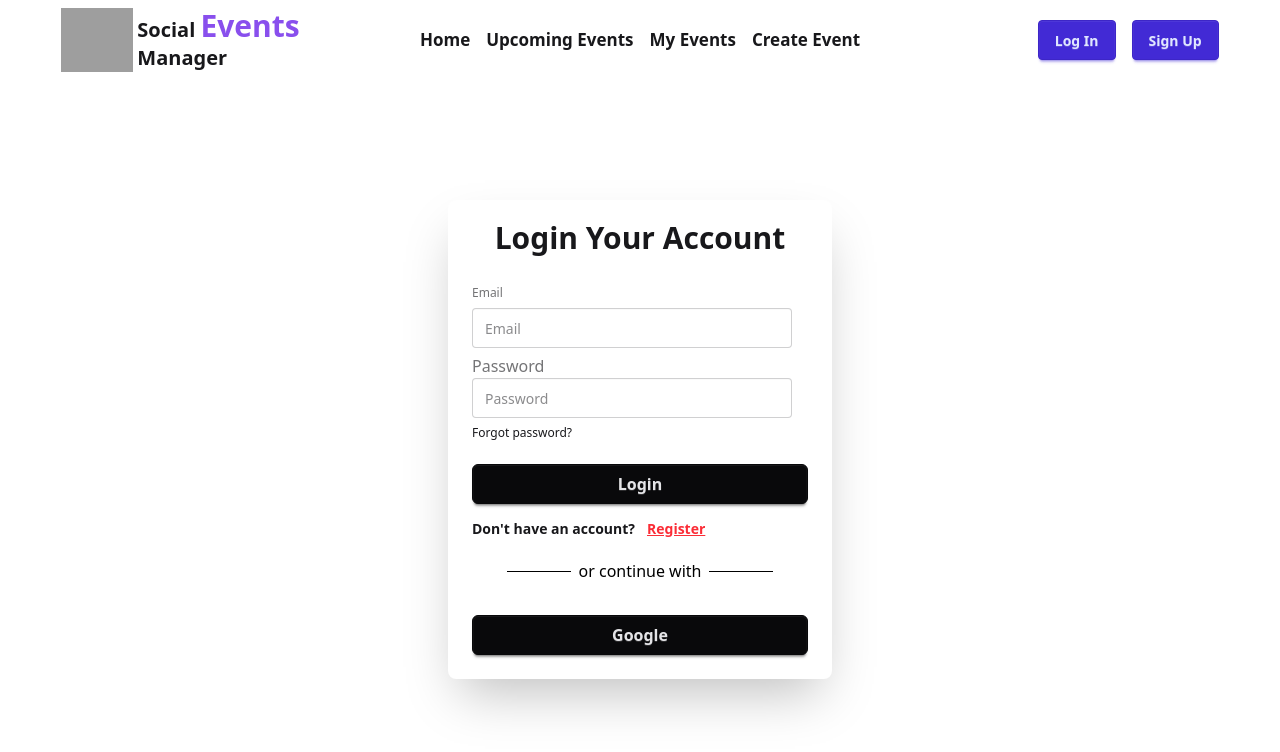
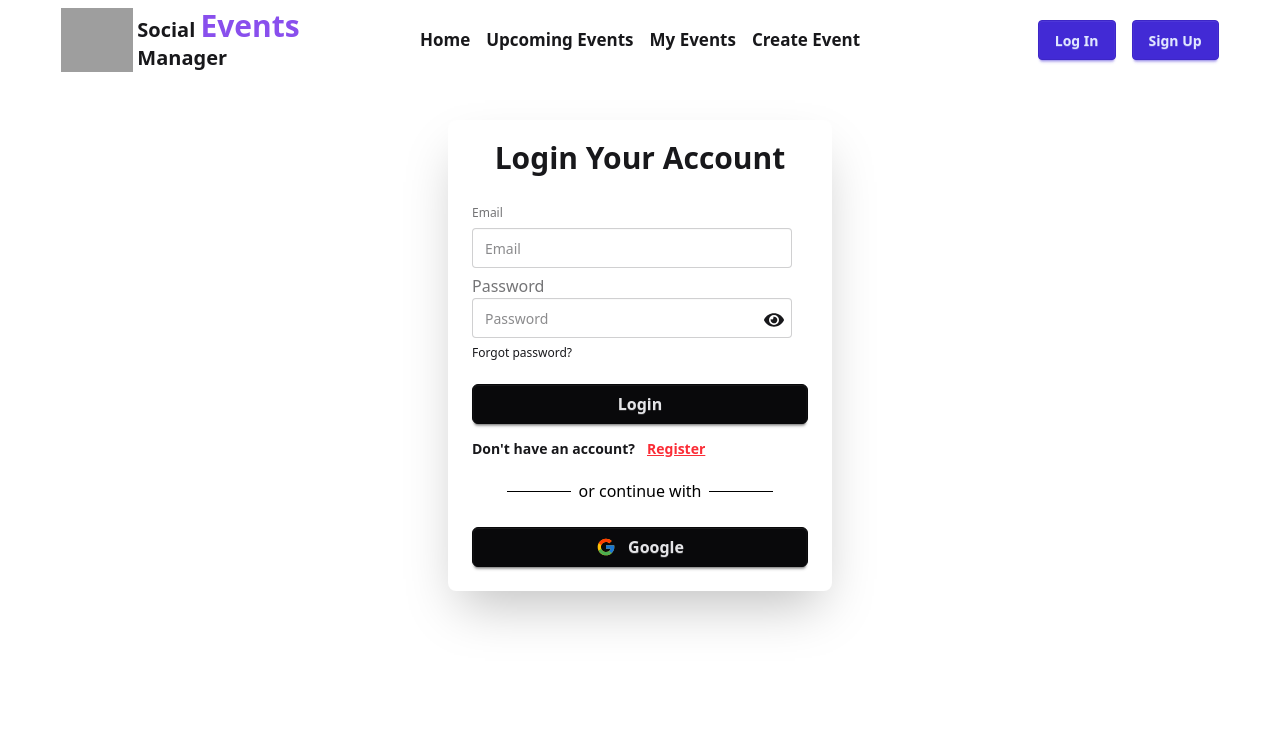
Before and after one commit to imtiaz8936/PH-Social-Dev-Events-Client, a React (Vite) app: page /auth-login in a window 1280 px wide. Shown: the top 752 px of the page. Built offline with nearby package versions, Linux system fonts and the light colour scheme; grey boxes are pictures that could not be loaded.

Commit message:
user registration functionality implemented

```diff
--- a/package.json
+++ b/package.json
@@ -15,6 +15,8 @@
     "firebase": "^12.5.0",
     "react": "^19.1.1",
     "react-dom": "^19.1.1",
+    "react-hot-toast": "^2.6.0",
+    "react-icons": "^5.5.0",
     "react-router": "^7.9.5",
     "tailwindcss": "^4.1.17"
   },
--- a/src/Pages/Login.jsx
+++ b/src/Pages/Login.jsx
@@ -1,9 +1,13 @@
-import React from "react";
+import React, { useState } from "react";
+import { FaEye } from "react-icons/fa";
+import { FcGoogle } from "react-icons/fc";
+import { IoEyeOff } from "react-icons/io5";
 import { Link } from "react-router";
 
 const Login = () => {
+  const [show, setShow] = useState(false);
   return (
-    <div className="max-w-7xl mx-auto flex justify-center items-center mt-30">
+    <div className="max-w-7xl mx-auto flex justify-center items-center mt-10">
       <title>Login</title>
       <div className="card bg-base-100 w-full max-w-sm shrink-0 shadow-2xl">
         <h1 className="font-bold text-3xl text-center mt-5">
@@ -24,12 +28,17 @@ const Login = () => {
                   Password
                 </label>
                 <input
-                  type="password"
+                  type={show ? "text" : "password"}
                   name="password"
                   placeholder="Password"
                   className="input"
                 />
-                <span className="absolute right-6 top-9 cursor-pointer z-50"></span>
+                <span
+                  onClick={() => setShow(!show)}
+                  className="absolute right-6 top-9 cursor-pointer z-50"
+                >
+                  {show ? <IoEyeOff size={20} /> : <FaEye size={20} />}
+                </span>
               </div>
               <div>
                 <a className="link link-hover">Forgot password?</a>
@@ -42,7 +51,7 @@ const Login = () => {
               </button>
               <p className="flex flex-inline gap-3 font-semibold text-[14px] mt-2">
                 Don't have an account?
-                <Link to="/auth/register" className="text-red-500 underline">
+                <Link to="/auth-register" className="text-red-500 underline">
                   Register
                 </Link>
               </p>
@@ -55,9 +64,9 @@ const Login = () => {
           </div>
           <button
             type="button"
-            className="flex items-center justify-center gap-3 btn btn-neutral mt-4 text-[16px] px-5 py-2 rounded-md w-full font-semibold hover:text-black hover:bg-gray-100 transition-colors cursor-pointer"
+            className="flex items-center justify-center gap-3 btn btn-neutral mt-2 text-[16px] px-5 py-2 rounded-md w-full font-semibold hover:text-black hover:bg-gray-100 transition-colors cursor-pointer"
           >
-            Google
+            <FcGoogle size={20}></FcGoogle> Google
           </button>
         </div>
       </div>
--- a/src/Pages/Register.jsx
+++ b/src/Pages/Register.jsx
@@ -1,14 +1,50 @@
-import React from "react";
-import { Link } from "react-router";
+import React, { useState } from "react";
+import { use } from "react";
+import { Link, useNavigate } from "react-router";
+import { AuthContext } from "../Contexts/AuthContext/AuthContext";
+import { IoEyeOff } from "react-icons/io5";
+import { FaEye } from "react-icons/fa";
+import toast from "react-hot-toast";
+import { FcGoogle } from "react-icons/fc";
 
 const Register = () => {
+  const [show, setShow] = useState(false);
+  const { createUser, updateProfileFunc, setUser } = use(AuthContext);
+  const navigate = useNavigate();
+
+  const handleCreateUser = (e) => {
+    e.preventDefault();
+    const form = e.target;
+    const displayName = form.name?.value;
+    const photoURL = form.photoURL?.value;
+    const email = form.email.value;
+    const password = form.password.value;
+
+    createUser(email, password)
+      .then((userCredential) => {
+        updateProfileFunc(displayName, photoURL)
+          .then(() => {
+            console.log(userCredential.user);
+            setUser(null);
+            toast.success("You Successfully Registered");
+            navigate("/auth-login");
+          })
+          .catch((error) => {
+            toast.error(error);
+          });
+      })
+      .catch((error) => {
+        toast.error(error);
+      });
+  };
+
   return (
-    <div className="max-w-7xl mx-auto flex justify-center items-center mt-30">
+    <div className="max-w-7xl mx-auto flex justify-center items-center mt-10">
       <title>Register</title>
       <div className="card bg-base-100 w-full max-w-sm shrink-0 shadow-2xl">
         <h1 className="font-bold text-3xl text-center mt-5">Register Here</h1>
         <div className="card-body">
-          <form>
+          <form onSubmit={handleCreateUser}>
             <fieldset className="fieldset">
               <label className="label text-semibold text-[16px]">Name</label>
               <input
@@ -38,17 +74,22 @@ const Register = () => {
                   Password
                 </label>
                 <input
-                  type="password"
+                  type={show ? "text" : "password"}
                   name="password"
                   placeholder="Password"
                   className="input"
                 />
-                <span className="absolute right-6 top-9 cursor-pointer z-50"></span>
+                <span
+                  onClick={() => setShow(!show)}
+                  className="absolute right-6 top-9 cursor-pointer z-50"
+                >
+                  {show ? <IoEyeOff size={20} /> : <FaEye size={20} />}
+                </span>
               </div>
               <div>
                 <p className="flex flex-inline gap-4 font-semibold text-[14px]">
                   Already have an account?
-                  <Link to="/auth/login" className="text-red-500 underline">
+                  <Link to="/auth-login" className="text-red-500 underline">
                     Login
                   </Link>
                 </p>
@@ -71,9 +112,9 @@ const Register = () => {
           {/* Google Signin */}
           <button
             type="button"
-            className="flex items-center justify-center gap-3 btn btn-neutral mt-4 text-[16px] px-5 py-2 rounded-md w-full font-semibold hover:text-black hover:bg-gray-100 transition-colors cursor-pointer"
+            className="flex items-center justify-center gap-3 btn btn-neutral mt-2 text-[16px] px-5 py-2 rounded-md w-full font-semibold hover:text-black hover:bg-gray-100 transition-colors cursor-pointer"
           >
-            Google
+            <FcGoogle size={20}></FcGoogle> Google
           </button>
         </div>
       </div>
--- a/src/Providers/AuthProvider/AuthProvider.jsx
+++ b/src/Providers/AuthProvider/AuthProvider.jsx
@@ -1,9 +1,26 @@
-import React from "react";
+import React, { useState } from "react";
 import { AuthContext } from "../../Contexts/AuthContext/AuthContext";
+import { createUserWithEmailAndPassword, updateProfile } from "firebase/auth";
+import { auth } from "../../Firebase/firebase.config";
 
 const AuthProvider = ({ children }) => {
+  const [user, setUser] = useState(null);
+  const createUser = (email, password) => {
+    return createUserWithEmailAndPassword(auth, email, password);
+  };
+
+  const updateProfileFunc = (displayName, photoURL) => {
+    return updateProfile(auth.currentUser, {
+      displayName,
+      photoURL,
+    });
+  };
+
   const authInfo = {
-    name: "Imtiazul Hoque",
+    user,
+    setUser,
+    createUser,
+    updateProfileFunc,
   };
   return <AuthContext value={authInfo}>{children}</AuthContext>;
 };
--- a/src/main.jsx
+++ b/src/main.jsx
@@ -4,11 +4,13 @@ import "./index.css";
 import { RouterProvider } from "react-router";
 import { router } from "./Routes/PublicRoutes/Router.jsx";
 import AuthProvider from "./Providers/AuthProvider/AuthProvider.jsx";
+import { Toaster } from "react-hot-toast";
 
 createRoot(document.getElementById("root")).render(
   <StrictMode>
     <AuthProvider>
       <RouterProvider router={router}></RouterProvider>
+      <Toaster position="top-right" />
     </AuthProvider>
   </StrictMode>
 );
```
Also changed, not shown: 1 other file (tests, documents, lock files or other folders).
